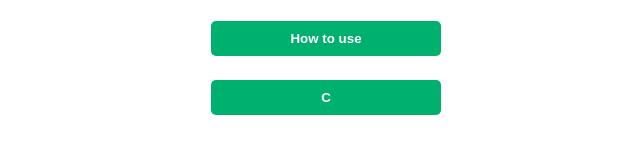
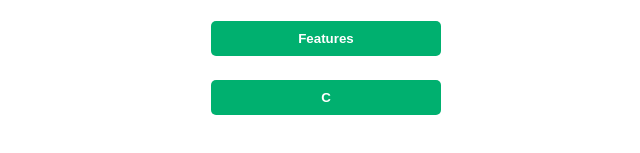
Before and after one commit to TamoghnaK13/EduNinja, a plain HTML site: page index.html in a window 1280 px wide. Shown: the part 229-382 px from the top of the page, 314-954 px from the left. Drawn offline with Linux system fonts and the light colour scheme.

Commit message:
Update index.html

```diff
--- a/index.html
+++ b/index.html
@@ -21,6 +21,6 @@
     <br><br><br><br>
     <center><img src="ninja.png" width="300px"></center>
     <center><button class="main-btn" onclick="window.open('https://chrome.google.com/webstore/detail/eduninja/mckoemfffphffjlnnhpeaglonccabhpp','_blank')">Install on the Chrome Web Store</button></center><br>
-    <center><button class="main-btn" onclick="window.open('tutorial.mkv','_blank')">How to use</button></center><br>
+    <center><button class="main-btn" onclick="window.open('f.html','_blank')">Features</button></center><br>
     <center><button class="main-btn" onclick="window.open('credits.txt','_blank')">C</button></center><br>
 </html>
```
